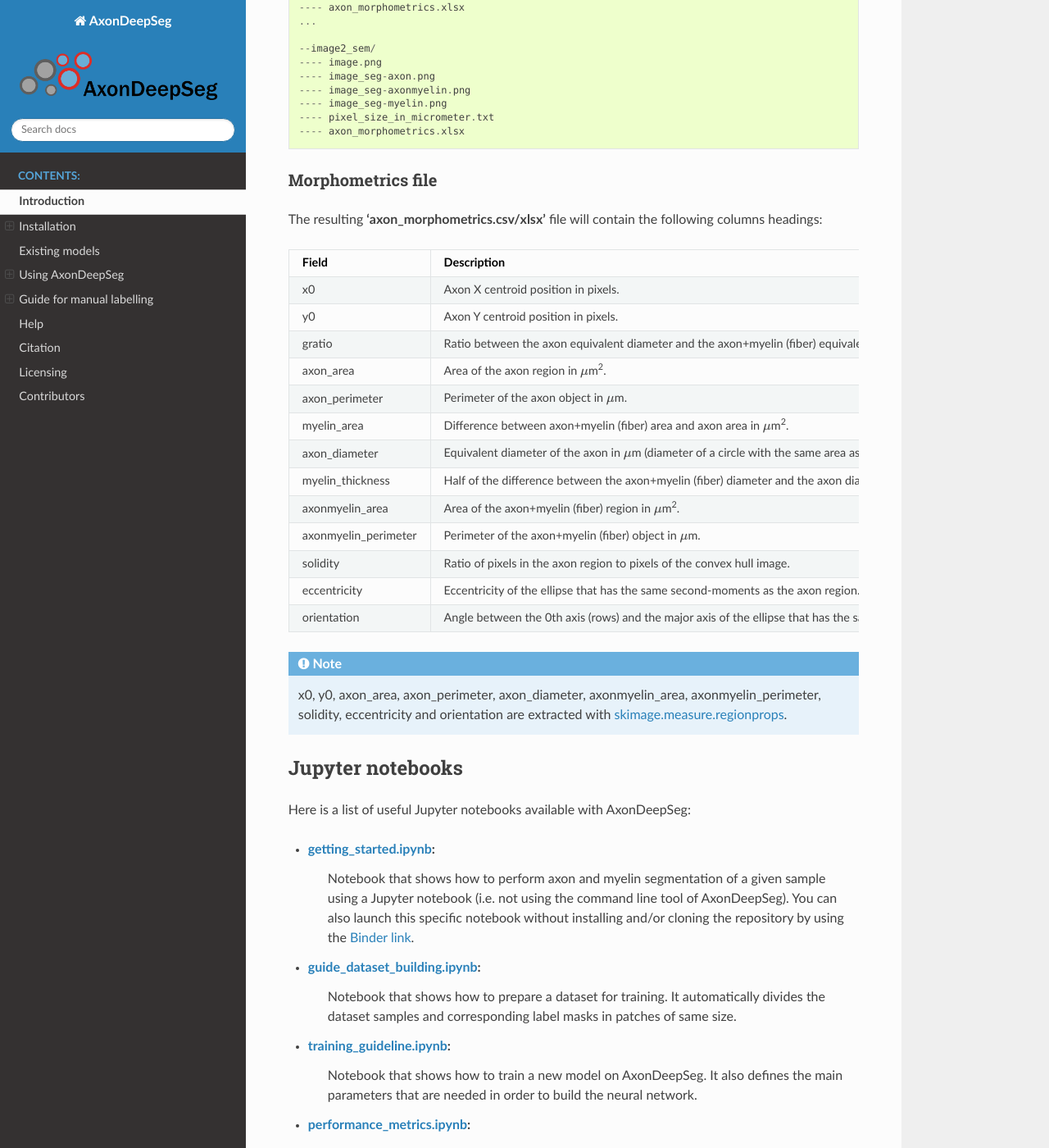
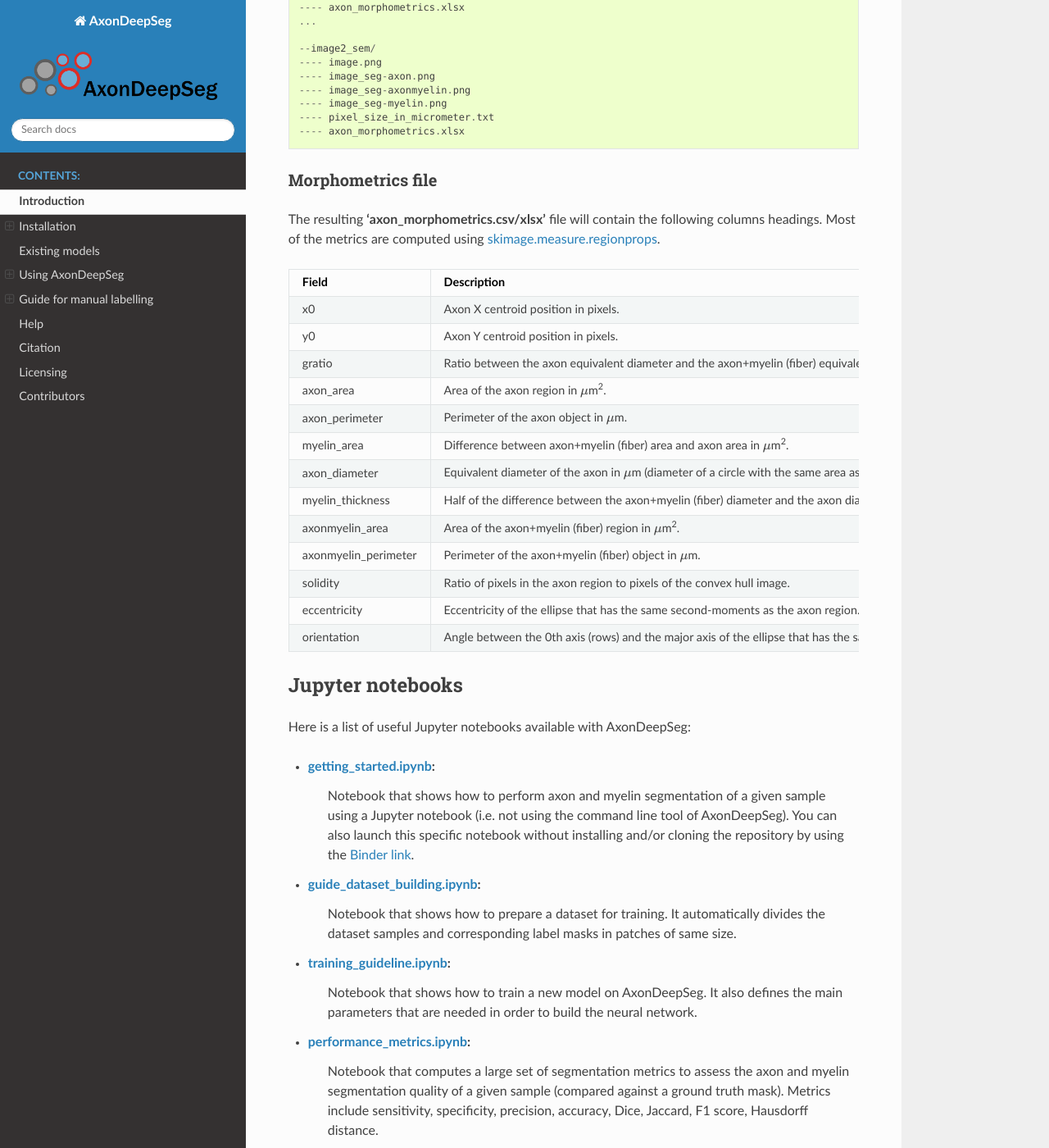
Before and after one commit to axondeepseg/axondeepseg, a Sphinx documentation site: the page built from docs/source/documentation.rst, in a window 1280 px wide and 1400 px high, scrolled down 11914 px. Shown: the whole window at 82% size. Built offline with Sphinx 7.4.7 and the Read the Docs theme 2.0.0, drawn with Linux system fonts in a browser that asks for light colours.

Commit message:
Move scikit-image link at the top of the table

```diff
--- a/docs/source/documentation.rst
+++ b/docs/source/documentation.rst
@@ -368,7 +368,7 @@ This will generate **'axon_morphometrics.xlsx'** file in each of folders::
 Morphometrics file
 ~~~~~~~~~~~~~~~~~~
 
-The resulting **'axon_morphometrics.csv/xlsx'** file will contain the following columns headings:
+The resulting **'axon_morphometrics.csv/xlsx'** file will contain the following columns headings. Most of the metrics are computed using `skimage.measure.regionprops <https://scikit-image.org/docs/stable/api/skimage.measure.html#regionprops>`_.
 
 .. list-table::
    :widths: 20 80
@@ -402,8 +402,6 @@ The resulting **'axon_morphometrics.csv/xlsx'** file will contain the following
      - Eccentricity of the ellipse that has the same second-moments as the axon region.
    * - orientation
      - Angle between the 0th axis (rows) and the major axis of the ellipse that has the same second moments as the axon region.
-
-.. NOTE :: x0, y0, axon_area, axon_perimeter, axon_diameter, axonmyelin_area, axonmyelin_perimeter, solidity, eccentricity and orientation are extracted with `skimage.measure.regionprops <https://scikit-image.org/docs/stable/api/skimage.measure.html#regionprops>`_.
 
 Jupyter notebooks
 -----------------
```
